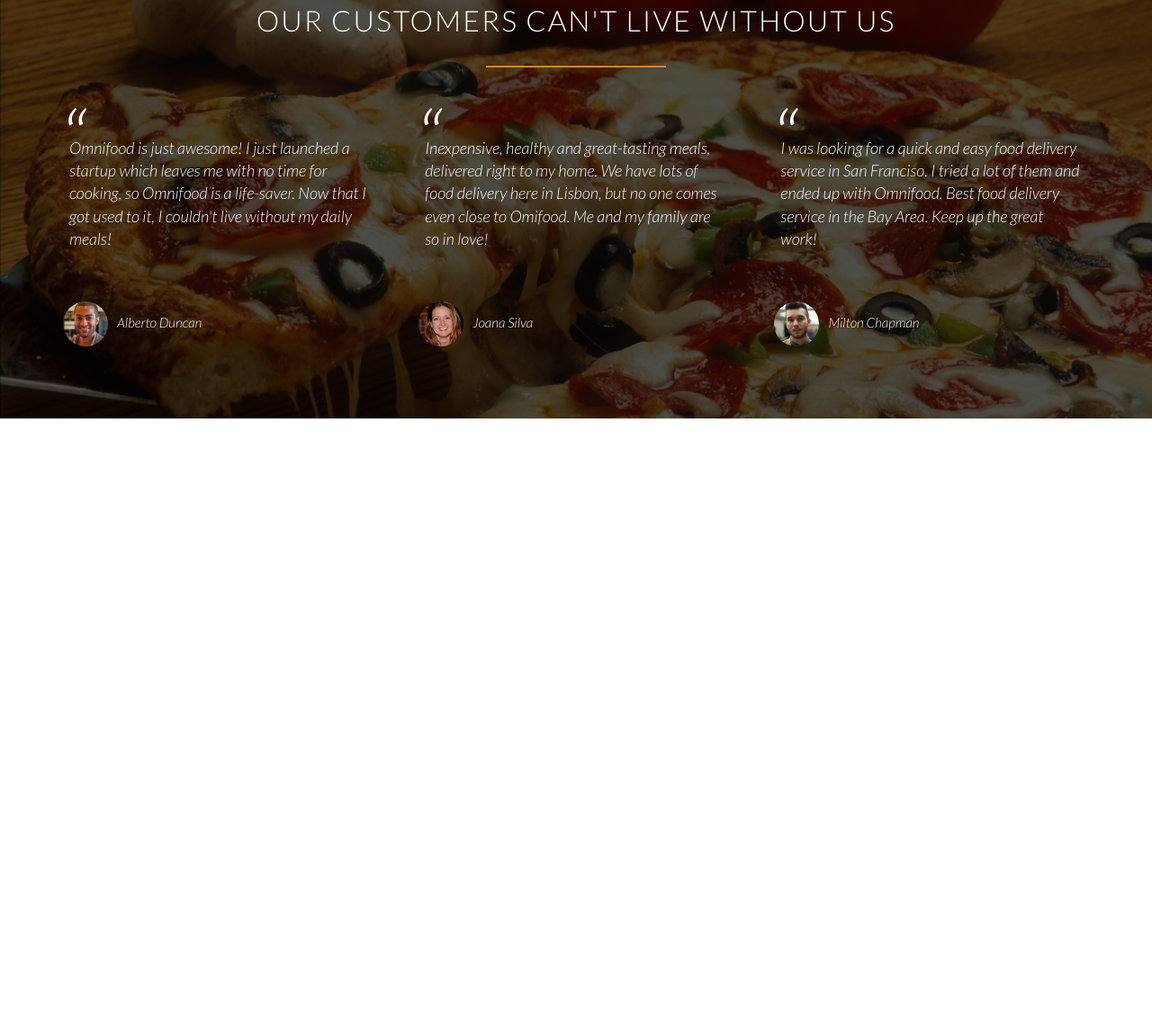
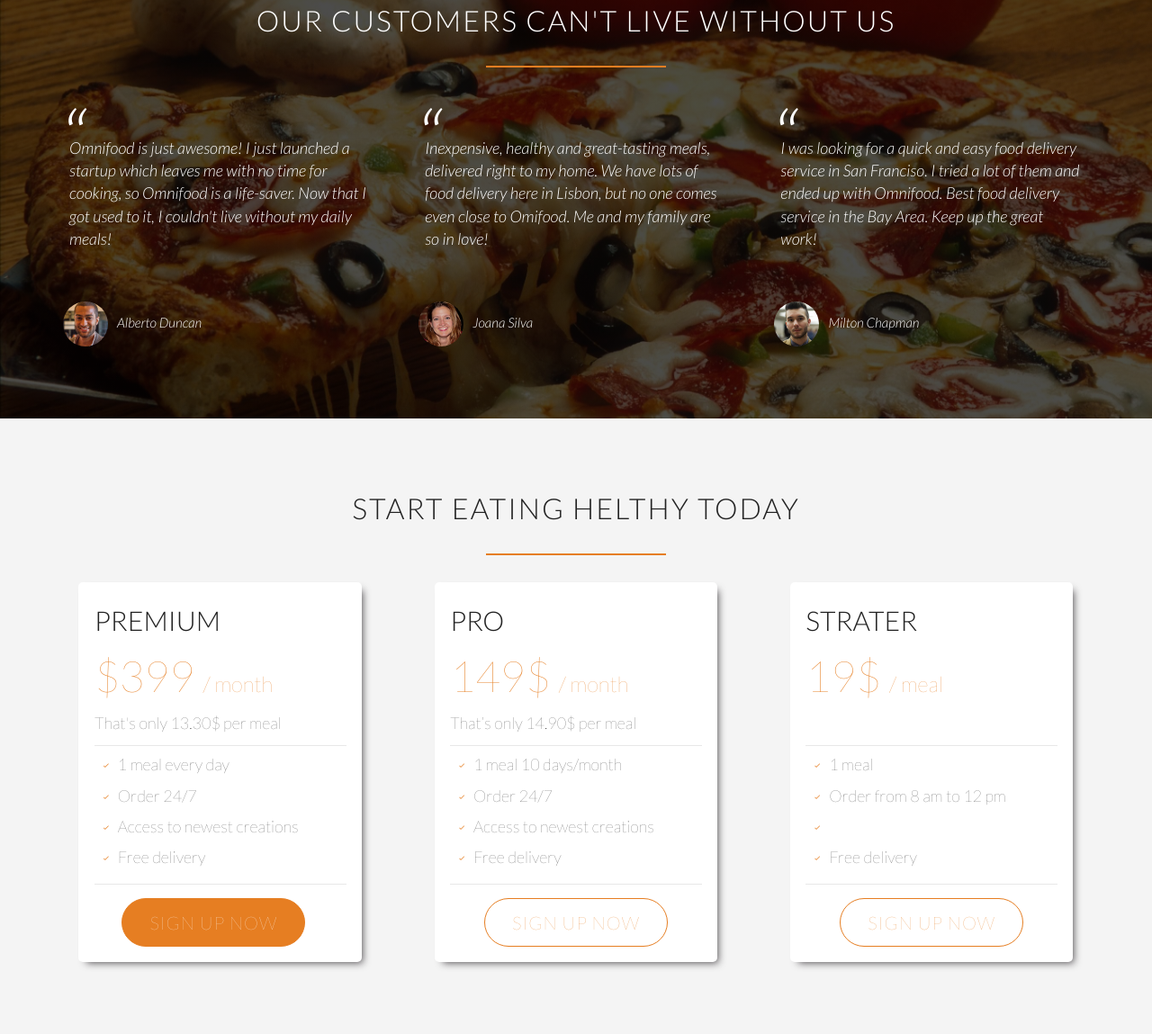
Before and after one commit to csergey8/food_site, a plain HTML site: page index.html in a window 1280 px wide. Shown: the part 3500-4649 px from the top of the page at 90% size. Before the commit the page ends 3965 px from the top, so only its background shows below. Drawn offline with nearby package versions, Linux system fonts and the light colour scheme.

Commit message:
add sign up section

```diff
--- a/index.html
+++ b/index.html
@@ -225,6 +225,75 @@
             </div>
         </div>
     </section>
+    <section class="section-plans">
+        <div class="row">
+            <h2>Start eating helthy today</h2>
+        </div>
+        <div class="row">
+            <div class="four columns">
+                <div class="plan-box">
+                    <div>
+                        <h6>Premium</h6>
+                        <p class="plan-price">$399 <span>/ month</span></p>
+                        <p class="plan-price-meals">
+                            That's only 13.30$ per meal
+                        </p>
+                    </div>
+                    <div>
+                        <ul>
+                            <li><i class="ion-ios-checkmark-empty"></i>1 meal every day</li>
+                            <li><i class="ion-ios-checkmark-empty"></i>Order 24/7</li>
+                            <li><i class="ion-ios-checkmark-empty"></i>Access to newest creations</li>
+                            <li><i class="ion-ios-checkmark-empty"></i>Free delivery</li>
+                        </ul>
+                    </div>
+                    <div class="sign-btn">
+                        <a href="#" class="btn btn-full">Sign up now</a>
+                    </div>
+                </div>
+            </div>
+            <div class="four columns">
+                <div class="plan-box">
+                    <div>
+                        <h6>Pro</h6>
+                        <p class="plan-price">149$ <span>/ month</span> </p>
+                        <p class="plan-price-meals">That’s only 14.90$ per meal</p>
+                    </div>
+                    <div>
+                        <ul>
+                            <li><i class="ion-ios-checkmark-empty"></i>1 meal 10 days/month</li>
+                            <li><i class="ion-ios-checkmark-empty"></i>Order 24/7</li>
+                            <li><i class="ion-ios-checkmark-empty"></i>Access to newest creations</li>
+                            <li><i class="ion-ios-checkmark-empty"></i>Free delivery</li>
+                        </ul>
+                    </div>
+                    <div class="sign-btn">
+                        <a href="#" class="btn btn-ghost">Sign up now</a>
+                    </div>
+                </div>
+            </div>
+            <div class=" four columns ">
+                <div class="plan-box ">
+                    <div>
+                        <h6>Strater</h6>
+                        <p class="plan-price">19$ <span>/ meal</span> </p>
+                        <p class="plan-price-meals ">&nbsp;</p>
+                    </div>
+                    <div>
+                        <ul>
+                            <li><i class="ion-ios-checkmark-empty "></i>1 meal</li>
+                            <li><i class="ion-ios-checkmark-empty "></i>Order from 8 am to 12 pm</li>
+                            <li><i class="ion-ios-checkmark-empty "></i></li>
+                            <li><i class="ion-ios-checkmark-empty "></i>Free delivery</li>
+                        </ul>
+                    </div>
+                    <div class="sign-btn">
+                        <a href="# " class="btn btn-ghost">Sign up now</a>
+                    </div>
+                </div>
+            </div>
+        </div>
+    </section>
 
 
 
--- a/resources/css/style.css
+++ b/resources/css/style.css
@@ -340,6 +340,81 @@
 }
 
 
+/*---------------Sign Up--------------------------------*/
+
+.section-plans {
+    background-color: #f4f4f4;
+}
+
+.plan-box {
+    background-color: #fff;
+    border-radius: 5px;
+    width: 90%;
+    margin-left: 5%;
+    font-size: 18px;
+    font-weight: 100;
+    padding: 5%;
+    -webkit-box-shadow: 5px 5px 8px -4px rgba(84, 81, 84, 1);
+    -moz-box-shadow: 5px 5px 8px -4px rgba(84, 81, 84, 1);
+    box-shadow: 5px 5px 8px -4px rgba(84, 81, 84, 1);
+}
+
+.plan-box h6 {
+    text-transform: uppercase;
+    margin-bottom: 0;
+}
+
+.plan-box a {
+    margin-bottom: 0;
+}
+
+.plan-box .btn {
+    margin-top: 15px;
+}
+
+.plan-price {
+    margin-bottom: 0;
+    color: #e67e22;
+    font-weight: 100;
+    font-size: 48px;
+}
+
+.plan-price span {
+    font-size: 24px;
+}
+
+.plan-price-meals {
+    margin-bottom: 10px;
+}
+
+.plan-box div {
+    border-bottom: 1px solid #e8e8e8;
+}
+
+div.sign-btn {
+    text-align: center;
+    border-bottom: none;
+}
+
+.plan-box ul {
+    margin-top: 15px;
+    margin-bottom: 15px;
+}
+
+.plan-box li {
+    list-style: none;
+    line-height: 1px;
+}
+
+.plan-box li i {
+    font-size: 80%;
+    margin: 0;
+    line-height: 0;
+    margin-left: 10px;
+    margin-right: 10px;
+}
+
+
 /* ------------------ NAV ------------------------------*/
 
 .logo {
```
